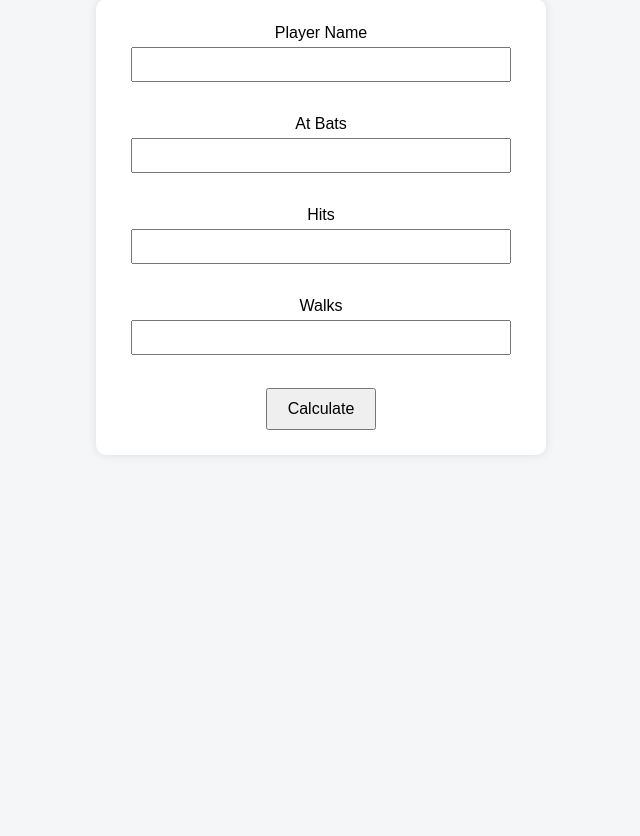
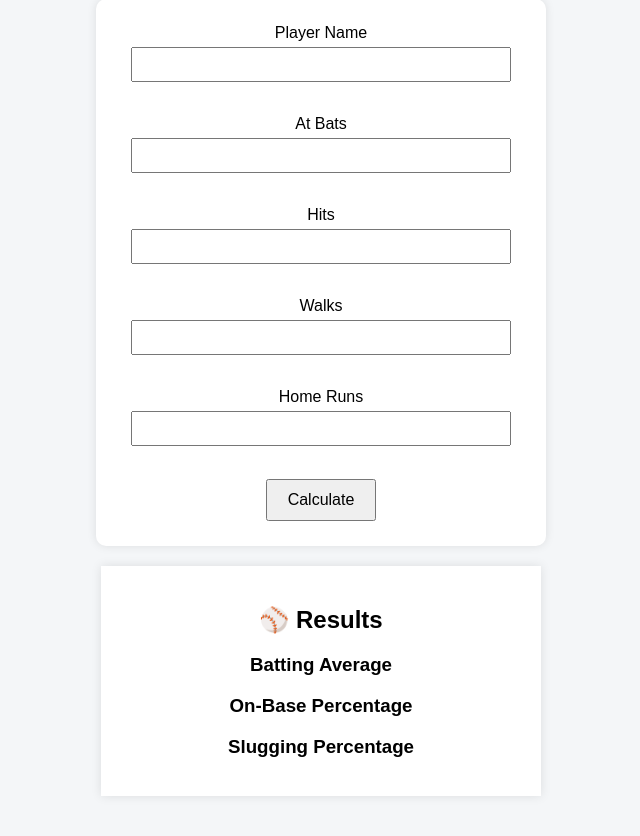
Before and after one commit to sakii-ito/Baseball-Stats-Analyzer, a Flask app: page / in a window 1280 px wide. Shown: the part 138-974 px from the top of the page, without its empty margins (319-959 px from the left). Before the commit the page ends 568 px from the top, so only its background shows below. Run offline with Flask 3, Linux system fonts and the light colour scheme.

Commit message:
Add slugging percentage caluculation

```diff
--- a/app.py
+++ b/app.py
@@ -4,12 +4,16 @@ app = Flask(__name__)
 
 @app.route("/", methods=["GET", "POST"])
 def home():
-    average = None
-    obp = None
+    average = ""
+    obp = ""
+    slg = ""
+
     player = ""
     at_bats = ""
     hits = ""
     walks = ""
+    home_runs = ""
+
     error = ""
 
     if request.method == "POST":
@@ -18,6 +22,7 @@ def home():
         at_bats = request.form["at_bats"]
         hits = request.form["hits"]
         walks = request.form["walks"]
+        home_runs = request.form["home_runs"]
 
         if int(hits) > int(at_bats):
             error = "Hits cannot be greater than At Bats."
@@ -37,15 +42,22 @@ def home():
             average = "Cannot divide by 0"
             obp = "Cannot divide by 0"
 
+        if int(at_bats) > 0:
+            slg = f"{int(home_runs) / int(at_bats):.3f}"
+
+        else:
+            slg = "Cannot divide by 0"
 
     return render_template(
         "index.html",
         average=average,
         obp=obp,
+        slg=slg,
         player=player,
         at_bats=at_bats,
         hits=hits,
         walks=walks,
+        home_runs=home_runs,
         error=error
     )
 
--- a/templates/index.html
+++ b/templates/index.html
@@ -24,6 +24,9 @@
         <label>Walks</label><br>
         <input type="number" name="walks" value="{{ walks }}"><br><br>
 
+        <label>Home Runs</label><br>
+        <input type="number" name="home_runs" value="{{ home_runs }}"><br><br>
+
         <button>Calculate</button>
     </form>
     {% if average != None %}
@@ -39,6 +42,9 @@
 
         <h3>On-Base Percentage</h3>
         <p>{{ obp }}</p>
+
+        <h3>Slugging Percentage</h3>
+        <p>{{ slg }}</p>
     </div>
 
     {% endif %}
```
